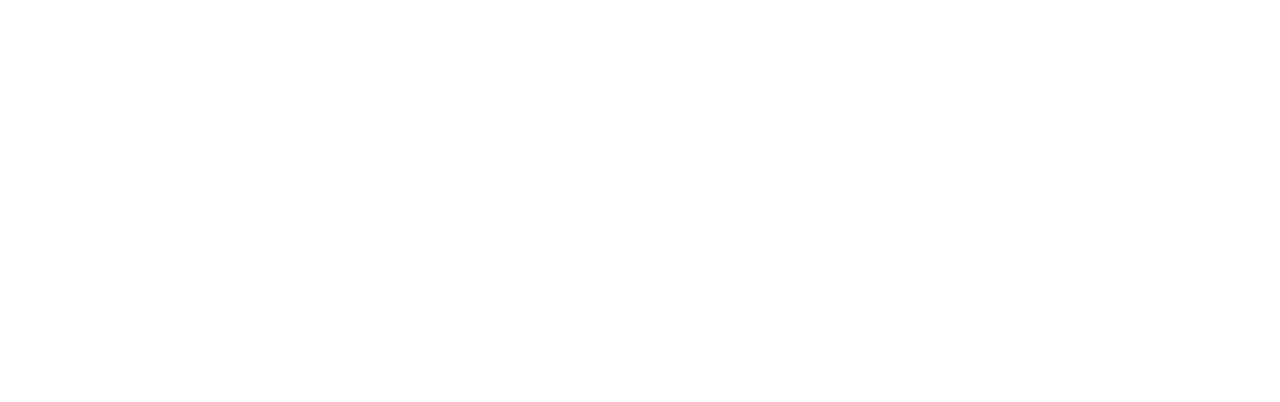
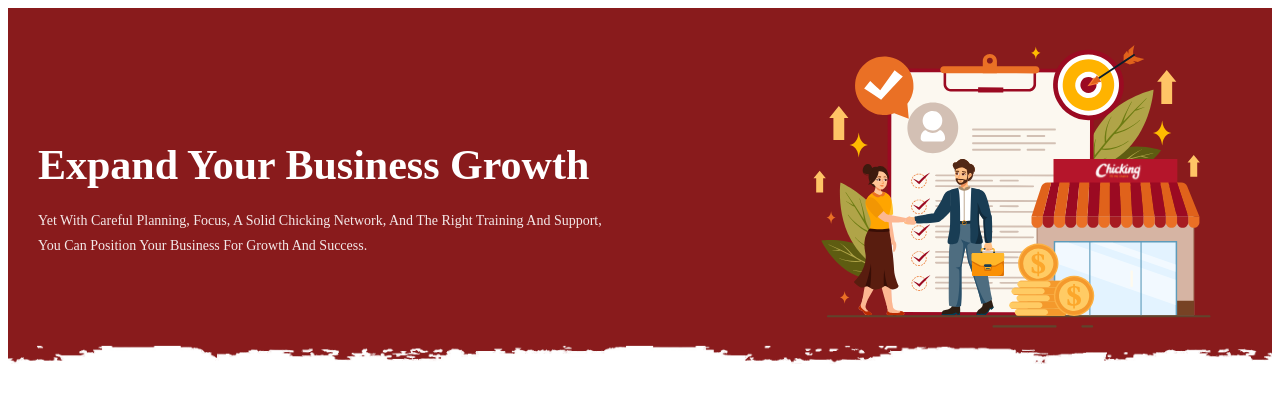
Before and after one commit to Tungston-labs/chicking, a React (Vite) app: page /Unique-Propositions in a window 1280 px wide. Before the commit this address had no page. Shown: the top 402 px of the page. Built offline with nearby package versions, Linux system fonts and the light colour scheme; the HTML template or start-up script is replaced by a standard one.

Commit message:
top banner

```diff
--- /dev/null
+++ b/src/components/TopBanner/index.jsx
@@ -0,0 +1,41 @@
+// FranchiseBanner.jsx
+import React from "react";
+import {
+  BannerWrapper,
+  BannerContainer,
+  LeftSection,
+  RightSection,
+  Heading,
+  Description,
+  BannerImage,
+  BottomGraphic,
+} from "./style";
+
+import tornGraphic from "../../../public/images/franchise/thinbottom.png";
+
+const FranchiseBanner = ({
+  title,
+  description,
+  image,
+}) => {
+  return (
+    <BannerWrapper>
+      <BannerContainer>
+        <LeftSection>
+          <Heading>{title}</Heading>
+
+          <Description>{description}</Description>
+        </LeftSection>
+
+        <RightSection>
+          <BannerImage src={image} alt="banner" />
+        </RightSection>
+      </BannerContainer>
+
+      {/* Torn Bottom Graphic */}
+      <BottomGraphic src={tornGraphic} alt="torn-graphic" />
+    </BannerWrapper>
+  );
+};
+
+export default FranchiseBanner;
--- /dev/null
+++ b/src/components/TopBanner/style.js
@@ -0,0 +1,150 @@
+import styled, { keyframes } from "styled-components";
+
+const jumpAnimation = keyframes`
+  0% {
+    opacity: 0;
+    transform: translateY(20px);
+  }
+
+  40% {
+    opacity: 1;
+    transform: translateY(-10px);
+  }
+
+  70% {
+    transform: translateY(4px);
+  }
+
+  100% {
+    opacity: 1;
+    transform: translateY(0px);
+  }
+`;
+
+export const BannerWrapper = styled.section`
+  width: 100%;
+  position: relative;
+  overflow: hidden;
+  background: #891B1C;
+  min-height: 230px;
+  display: flex;
+  align-items: center;
+`;
+
+export const BannerContainer = styled.div`
+  width: 100%;
+  max-width: 1640px;
+  margin: auto;
+  display: flex;
+  align-items: center;
+  justify-content: space-between;
+  gap: 40px;
+  padding: 20px 30px 20px ;
+
+  @media (max-width: 1100px) {
+    padding: 30px 40px 25px;
+  }
+
+  @media (max-width: 768px) {
+    padding: 40px 20px 60px;
+    flex-direction: column;
+    align-items: flex-start;
+    gap: 20px;
+  }
+
+  @media (max-width: 480px) {
+    padding: 30px 16px 20px;
+  }
+`;
+
+export const LeftSection = styled.div`
+  flex: 1;
+  max-width: 650px;
+  z-index: 2;
+  width: 100%;
+`;
+
+export const Heading = styled.h1`
+  font-size: 42px;
+  line-height: 1.1;
+  font-weight: 800;
+  color: #fff;
+  animation: ${jumpAnimation} 0.8s ease;
+  margin-bottom: 20px;
+
+  @media (max-width: 1200px) {
+    font-size: 3rem;
+  }
+
+  @media (max-width: 992px) {
+    font-size: 3rem;
+  }
+
+  @media (max-width: 767px) {
+    font-size: 1.8rem;
+    text-align: left;
+  }
+
+  @media (max-width: 480px) {
+    font-size: 1.5rem;
+    line-height: 1.3;
+  }
+`;
+
+export const Description = styled.p`
+  font-size: 14px;
+  line-height: 1.8;
+  color: rgba(255,255,255,0.9);
+  max-width: 620px;
+
+
+  @media (max-width: 1200px) {
+    font-size: 12px;
+  }
+  @media (max-width: 768px) {
+    font-size: 12px;
+    text-align: left;
+  }
+
+  @media (max-width: 480px) {
+    font-size: 11px;
+    line-height: 1.7;
+  }
+`;
+
+export const RightSection = styled.div`
+  flex: 1;
+  display: flex;
+  justify-content: flex-end;
+  align-items: center;
+
+  @media (max-width: 768px) {
+    display: none;
+  }
+`;
+
+export const BannerImage = styled.img`
+  width: 100%;
+  max-width: 460px;
+  object-fit: contain;
+
+  @media (max-width: 1200px) {
+    max-width: 300px;
+  }
+
+  @media (max-width: 992px) {
+    max-width: 280px;
+  }
+`;
+
+export const BottomGraphic = styled.img`
+  position: absolute;
+  bottom: 0;
+  left: 0;
+  width: 100%;
+  height: auto;
+
+  object-fit: cover;
+  z-index: 1;
+  pointer-events: none;
+`;
--- /dev/null
+++ b/src/pages/Proposition/index.jsx
@@ -0,0 +1,32 @@
+import React, { useEffect, useState } from "react";
+import FranchiseBanner from "../../components/TopBanner";
+import franchiseImg from "../../../public/images/franchise.svg";
+
+const Propositions = () => {
+  const titles = [
+    "Partner With A Global Franchise Leader",
+    "Expand Your Business Growth",
+    "Join Our Franchise Network",
+  ];
+
+  const [titleIndex, setTitleIndex] = useState(0);
+
+  useEffect(() => {
+    const interval = setInterval(() => {
+      setTitleIndex((prev) => (prev + 1) % titles.length);
+    }, 3000);
+
+    return () => clearInterval(interval);
+  }, [titles.length]);
+
+  return (
+    <FranchiseBanner
+      key={titleIndex}
+      title={titles[titleIndex]}
+      description="Yet With Careful Planning, Focus, A Solid Chicking Network, And The Right Training And Support, You Can Position Your Business For Growth And Success."
+      image={franchiseImg}
+    />
+  );
+};
+
+export default Propositions;
--- a/src/routes/index.jsx
+++ b/src/routes/index.jsx
@@ -1,6 +1,7 @@
 import { Route, Routes } from "react-router-dom";
 import { Home } from "../pages/Home/index.js";
 import FranchiseForm from "../pages/Franchise/index.jsx";
+import Propositions from "../pages/Proposition/index.jsx";
 
 const pageRoutes = [
   {
@@ -10,6 +11,10 @@
    {
     path: "/franchiseform",
     Component:FranchiseForm ,
+  },
+   {
+    path: "/Unique-Propositions",
+    Component:Propositions ,
   },
 ];
 
```
Also changed, not shown: public/images/franchise/bottoms.png (deleted), public/images/franchise/thinbottom.png (added), src/pages/Proposition/style.js (added).
